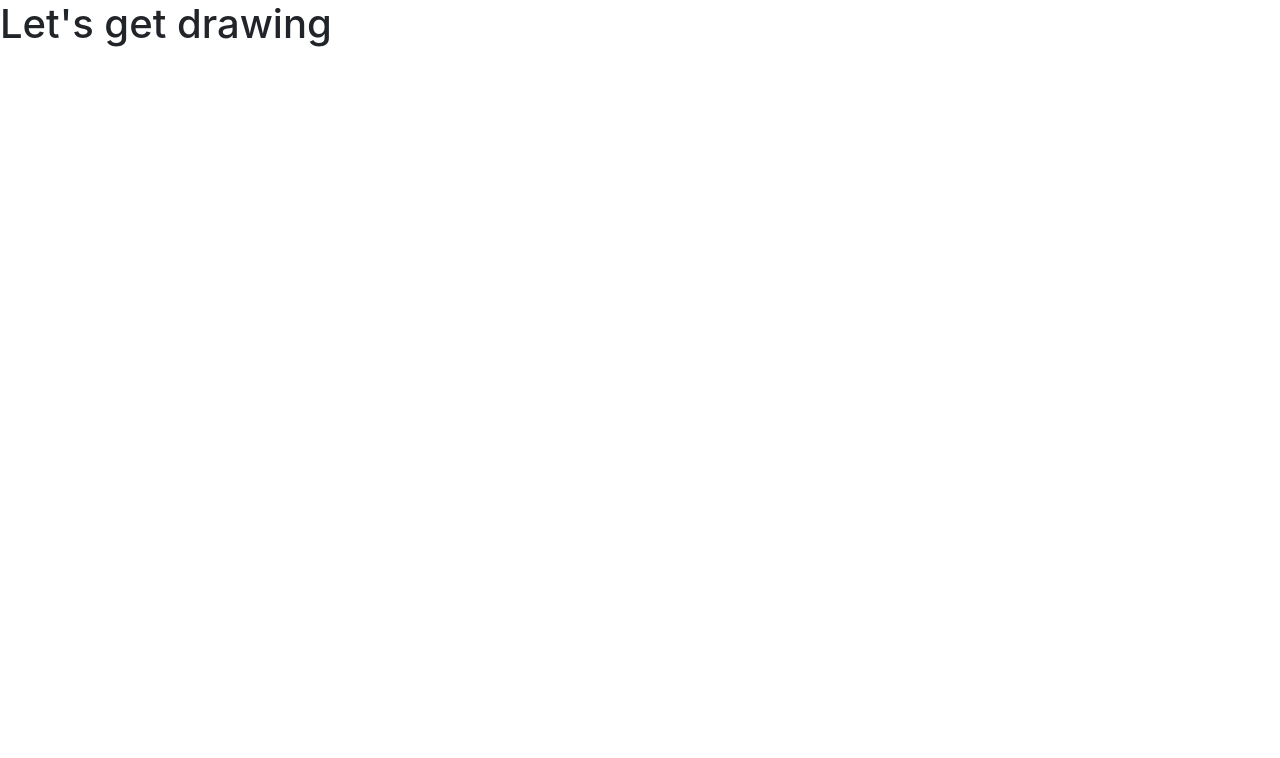
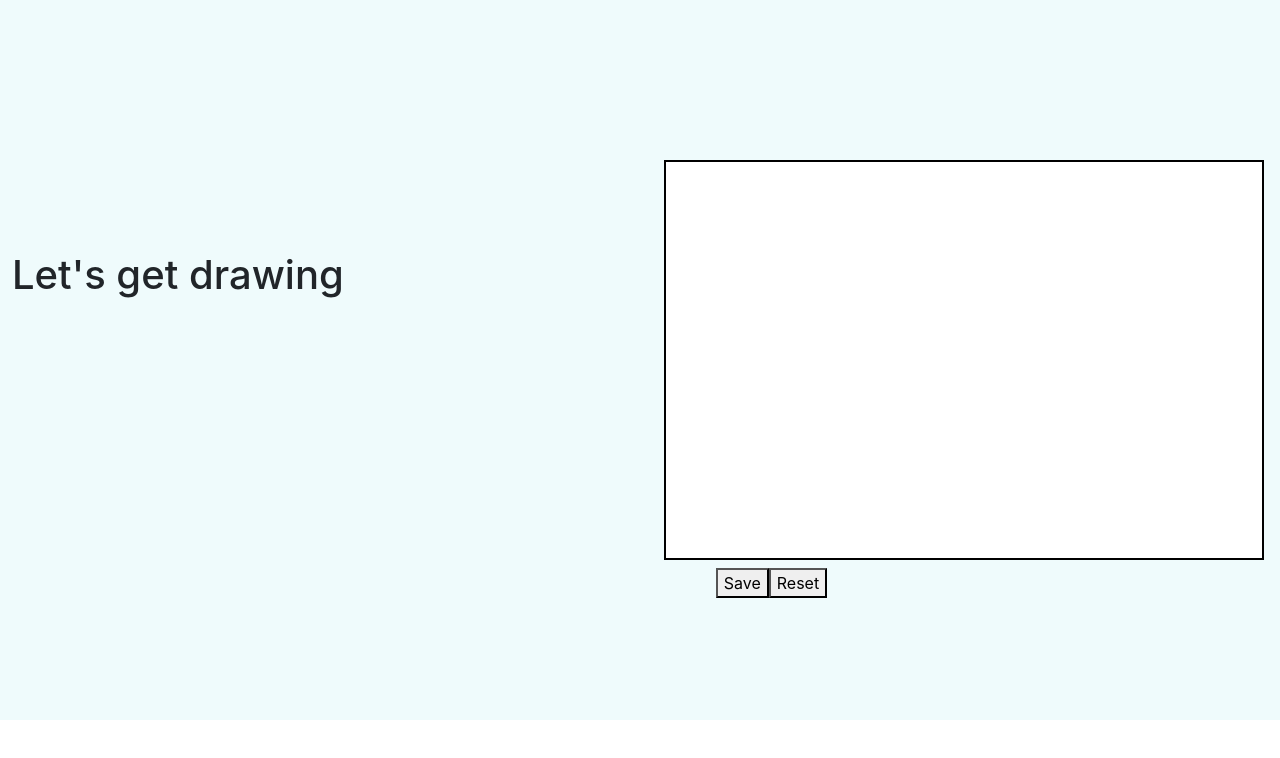
Before and after one commit to tsdamas/MinorityProgrammers---Drawing-Apps-Skills-Test, a React (Create React App) app in the folder drawing-app/: page / in a window 1280 px wide. Shown: the top 758 px of the page. Built offline with nearby package versions, Linux system fonts and the light colour scheme.

Commit message:
Added features
- Erase drawing
- Save png

```diff
--- a/drawing-app/src/App.css
+++ b/drawing-app/src/App.css
@@ -0,0 +1,26 @@
+.App{
+  width: 100%;
+  height: 100%;
+  display: flex;
+  background-color: #EFFBFC;
+}
+
+h1{
+  margin-top: 20%;
+}
+
+.drawing-space{
+width: 600px;
+height: 400px;
+border: solid black 2px;
+margin-left: 20rem;
+margin-top: 10rem;
+margin-bottom: 10rem;
+background-color: #fff;
+}
+
+.save-button{
+  /* background-color: ; */
+  margin-left: 50px;
+
+}
--- a/drawing-app/src/App.js
+++ b/drawing-app/src/App.js
@@ -1,15 +1,88 @@
+import  {useState, useRef, useEffect } from "react";
 import './App.css';
+
+function App() {
+
+  //useStates and useRef to store the drawing
+  //useRef will return an object that will persist for the lifetime of the component
+  let boxRef = useRef(null); //create the box that holds the drawing
+  let lineRef = useRef(null); //create a line that persit and will not cause re-render
+  let [startDrawing, setStartDrawing] = useState(false);
+
+  //useEffect to render after the component renders
+  useEffect(() => {
+    const box = boxRef.current;
+    const line = box.getContext("2d");
+    line.lineCap = "round";
+    line.lineJoin = "round";
+    lineRef.current = line;
+  })
 
 
 
-function App() {
+  //function start drawing
+  let beginDrawing = (e) => {
+    lineRef.current.beginPath();
+    lineRef.current.moveTo(
+      e.nativeEvent.offsetX,
+      e.nativeEvent.offsetY
+    );
+    setStartDrawing(true);
+  }
+
+  //function to stop drawing when mouse is up
+  let endDrawing = () => {
+    lineRef.current.closePath();
+    setStartDrawing(false)
+  };
+
+  let drawing = (e) => {
+    if (!startDrawing) {
+      return;
+    }
+    lineRef.current.lineTo(
+      e.nativeEvent.offsetX,
+      e.nativeEvent.offsetY
+    );
+    lineRef.current.stroke();
+  };
+
+  //function to erase the drawing
+  let eraseDrawing = () => {
+    const box = boxRef.current;
+    const line = box.getContext("2d");
+    const canvas = document.querySelector("canvas")
+    line.clearRect(0, 0, canvas.width, canvas.height);
+  }
+
+  //function to download drawing
+  let downloadDrawing = () => {
+    let canvas = document.querySelector("canvas");
+    let url = canvas.toDataURL("image/png");
+    let link = document.createElement("a");
+    link.download = "filename.png";
+    link.href = url;
+    link.click();
+  }
+
+
+
   return (
-    <div className="App">
+    <div className="App container-fluid">
       <header className="App-header">
       </header>
       <h1 className="title">Let's get drawing</h1>
       <div className="drawing-space">
-        <canvas />
+        <canvas
+        onMouseDown={beginDrawing}
+        onMouseUp={endDrawing}
+        onMouseMove={drawing}
+        ref={boxRef}
+        width={`600px`}
+        height={`400px`}
+        />
+        <button className="save-button" onClick={downloadDrawing}>Save</button>
+        <button className="erase-button" onClick={eraseDrawing}>Reset</button>
       </div>
     </div>
   );
```
